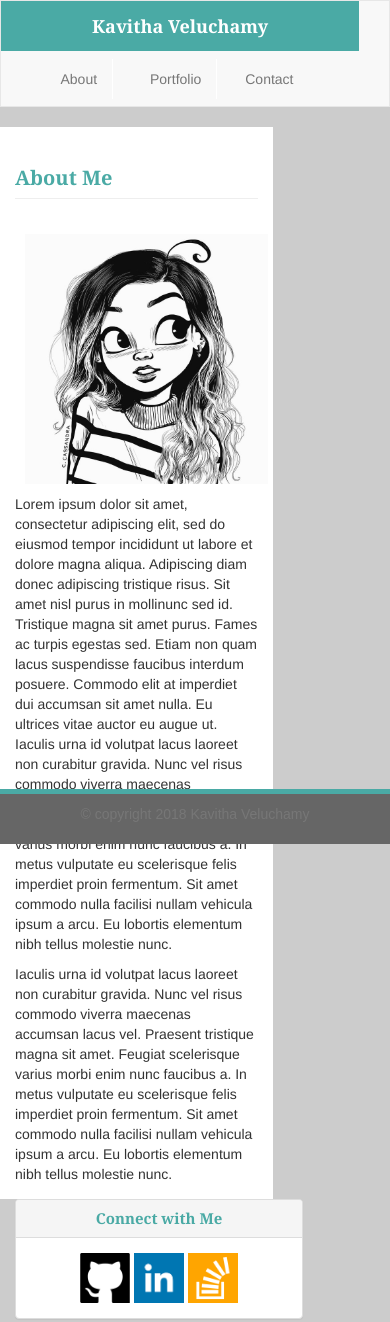
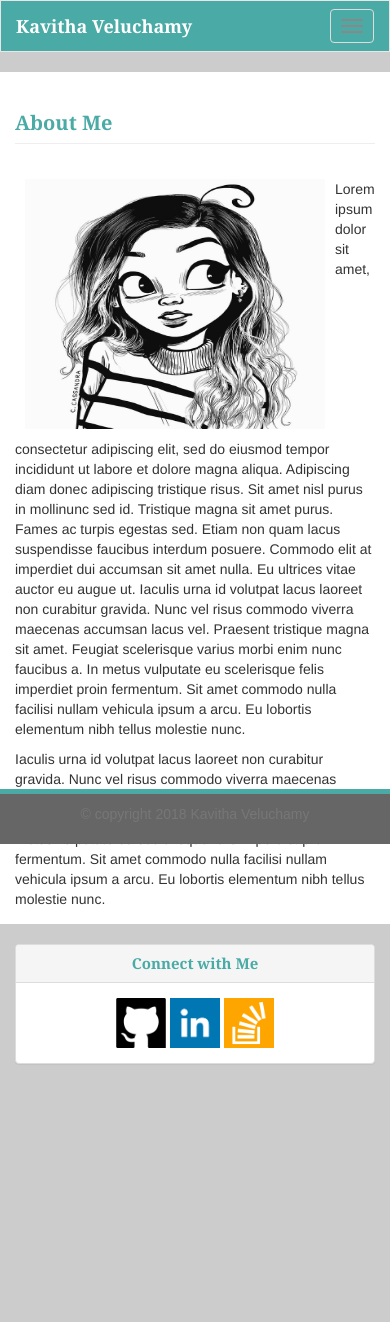
Before and after one commit to gitkavi/Bootstrap-Portfolio, a plain HTML site: page index.html in a window 390 px wide. After the commit the page ends 1144 px from the top, so only its background shows below. Drawn offline with nearby package versions, Linux system fonts and the light colour scheme.

Commit message:
Monday night commit

```diff
--- a/assets/css/style.css
+++ b/assets/css/style.css
@@ -10,31 +10,8 @@ font-family: Georgia, 'Times New Roman', Times, serif;
 font-weight: bold;
 text-align: center;
 }
-@media screen and (max-width:980px){
-    .panel{
-        width:50%;
-    }
-}
-@media screen and (max-width:768px){
-    .navbar-name{
-        width:50%;
-        height:50%;
-    }
-    .panel{
-        width:80%;
-    }
-}
-@media screen and (max-width:640px){
-   .navbar-name{
-        width:100%;
-        height:50%;
-    }
-    .navbar ul{
-        width:100%;
-        text-align: center;
-    }
-}
-.navbar .navbar-brand:hover{
+
+.navbar-header .navbar-brand:hover{
     background-color: #4aaaa5;
     color:#ffffff !important;
 }
@@ -65,7 +42,7 @@ text-align: center;
 }
 
 .content{
-    width:70%;
+    /* width:70%; */
     border-color: #dddddd;
     background-color: #ffffff;
     height:auto;
@@ -149,3 +126,17 @@ footer{
     width:100%;
     position:fixed;
 }
+@media screen and (max-width:768px){
+    .panel-style{
+        padding-top:20px;
+    }
+    .navbar-header{
+        background-color: #4aaaa5;
+    }
+    #codebrainery-toggle-nav{
+        text-align: center;
+    }
+    footer{
+        z-index: 2;
+    }
+}
--- a/index.html
+++ b/index.html
@@ -9,18 +9,32 @@
     <link rel="stylesheet" href="https://maxcdn.bootstrapcdn.com/bootstrap/3.3.7/css/bootstrap.min.css" integrity="sha384-BVYiiSIFeK1dGmJRAkycuHAHRg32OmUcww7on3RYdg4Va+PmSTsz/K68vbdEjh4u"
         crossorigin="anonymous">
     <link rel="stylesheet" href="assets/css/style.css">
+    <script src="https://code.jquery.com/jquery-3.3.1.min.js" integrity="sha256-FgpCb/KJQlLNfOu91ta32o/NMZxltwRo8QtmkMRdAu8="
+        crossorigin="anonymous"></script>
+    <!-- Latest compiled and minified JavaScript -->
+    <script src="https://maxcdn.bootstrapcdn.com/bootstrap/3.3.7/js/bootstrap.min.js" integrity="sha384-Tc5IQib027qvyjSMfHjOMaLkfuWVxZxUPnCJA7l2mCWNIpG9mGCD8wGNIcPD7Txa"
+        crossorigin="anonymous"></script>
     <title>About</title>
 </head>
 
 <body>
     <nav class="navbar navbar-default">
-        <div class="container">
-            <header class="navbar-header navbar-brand navbar-name col-xs-12 col-sm-3 col-md-3 col-lg-3">Kavitha Veluchamy</header>
-            <ul class="nav navbar-nav navbar-right col-xs-12 col-sm-3 col-md-3 col-lg-3">
-                <li class="nav-item divider-vertical ">
+        <div class="container-fluid ">
+            <div class="navbar-header">
+                <button type="button" class="navbar-toggle collapsed" data-toggle="collapse" data-target="#codebrainery-toggle-nav" aria-expanded="false">
+                    <span class="sr-only">Toggle navigation</span>
+                    <span class="icon-bar"></span>
+                    <span class="icon-bar"></span>
+                    <span class="icon-bar"></span>
+                  </button>
+                  <a class="navbar-brand navbar-name" href="">Kavitha Veluchamy</a>
+            </div>
+            <div class="collapse navbar-collapse" id="codebrainery-toggle-nav">
+                <ul class="nav navbar-nav navbar-right">
+                    <li class="nav-item ">
                         <a href="#">About </a>
                     </li>
-                <li class="nav-item divider-vertical ">
+                    <li class="nav-item ">
                         <a href="portfolio.html">Portfolio</a>
                     </li>
                     <li class="nav-item">
@@ -28,7 +42,7 @@
                     </li>
                 </ul>
             </div>
-        <!-- /.container -->
+        </div>
     </nav>
     <div class="container">
         <div class="row">
@@ -56,7 +70,7 @@
                     </div>
                 </div>
             </div>
-            <div class="col-xs-12 col-sm-12 col-md-3 col-lg-3">
+            <div class="col-xs-12 col-sm-12 col-md-3 col-lg-3 panel-style">
                 <div class="panel panel-default">
                     <div class="panel-heading ">
                         <h3 class="panel-title panel-heading-style">Connect with Me</h3>
```
Also changed, not shown: contact.html (+21 -7 lines), portfolio.html (+21 -7 lines). Lines whose indentation alone changed are shown as unchanged.
